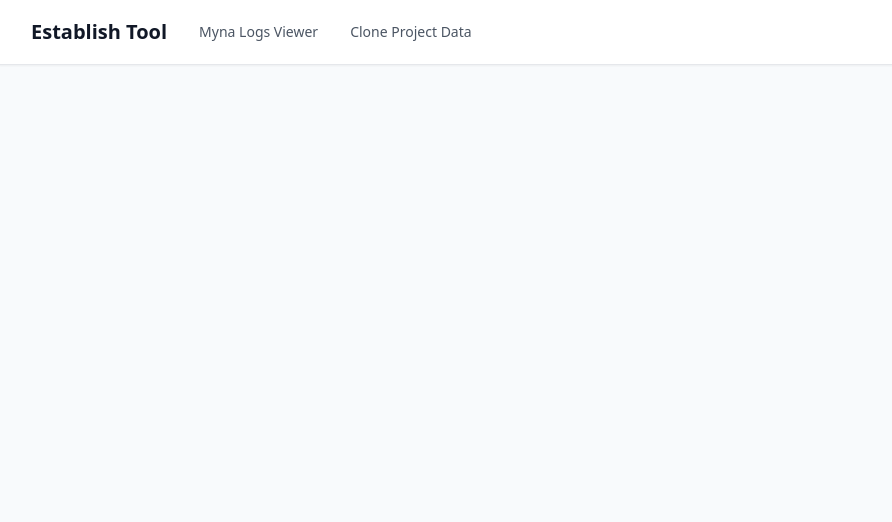
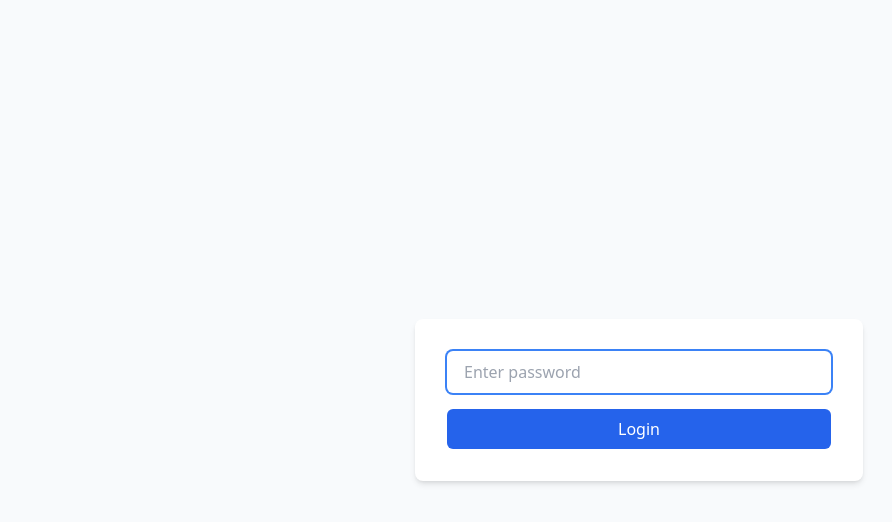
Before and after one commit to theld-zinza/establish-tool, a Vue app: page /login in a window 1280 px wide. Shown: the top 522 px of the page, without its empty margins (1-893 px from the left). Built offline with nearby package versions, Linux system fonts and the light colour scheme.

Commit message:
Update authentication

```diff
--- a/src/App.vue
+++ b/src/App.vue
@@ -1,6 +1,6 @@
 <template>
   <div id="app" class="h-screen bg-slate-50">
-    <Header />
+    <Header v-if="$route.name !== 'Login'" />
     <router-view />
   </div>
 </template>
--- a/src/router/index.js
+++ b/src/router/index.js
@@ -2,22 +2,31 @@ import { createRouter, createWebHistory } from 'vue-router'
 import Home from '../views/Home.vue'
 import MynaLogs from '../views/MynaLogs.vue'
 import CloneData from '../views/CloneData.vue'
+import Login from '../views/Login.vue'
 
 const routes = [
   {
+    path: '/login',
+    name: 'Login',
+    component: Login
+  },
+  {
     path: '/',
     name: 'Home',
-    component: Home
+    component: Home,
+    meta: { requiresAuth: true }
   },
   {
     path: '/myna-logs',
     name: 'MynaLogs',
-    component: MynaLogs
+    component: MynaLogs,
+    meta: { requiresAuth: true }
   },
   {
     path: '/clone-data',
     name: 'CloneData',
-    component: CloneData
+    component: CloneData,
+    meta: { requiresAuth: true }
   }
 ]
 
@@ -26,4 +35,20 @@ const router = createRouter({
   routes
 })
 
+router.beforeEach((to, from, next) => {
+  if (to.meta.requiresAuth) {
+    const storedPassword = localStorage.getItem('app_auth')
+    const APP_PASSWORD = import.meta.env.VITE_APP_PASSWORD
+    const isAuthenticated = storedPassword === APP_PASSWORD
+
+    if (!isAuthenticated) {
+      next({ name: 'Login' })
+    } else {
+      next()
+    }
+  } else {
+    next()
+  }
+})
+
 export default router
--- /dev/null
+++ b/src/views/Login.vue
@@ -0,0 +1,57 @@
+<template>
+  <div class="min-h-screen bg-slate-50 flex items-center justify-center">
+    <div class="bg-white p-8 rounded-lg shadow-md w-full max-w-md">
+      <form @submit.prevent="handleLogin" class="space-y-4">
+        <div>
+          <input
+            id="password"
+            v-model="password"
+            type="password"
+            class="w-full px-4 py-2 border border-gray-300 rounded-md focus:outline-none focus:ring-2 focus:ring-blue-500 focus:border-transparent"
+            placeholder="Enter password"
+            required
+            autofocus
+          />
+        </div>
+        <div v-if="error" class="text-red-600 text-sm">
+          {{ error }}
+        </div>
+        <button
+          type="submit"
+          class="w-full bg-blue-600 text-white py-2 px-4 rounded-md hover:bg-blue-700 focus:outline-none focus:ring-2 focus:ring-blue-500 focus:ring-offset-2 transition-colors"
+          :disabled="loading"
+        >
+          Login
+        </button>
+      </form>
+    </div>
+  </div>
+</template>
+
+<script setup>
+import { ref } from 'vue'
+import { useRouter } from 'vue-router'
+import { useToast } from 'vue-toastification'
+
+const router = useRouter()
+const toast = useToast()
+
+const password = ref('')
+const error = ref('')
+const loading = ref(false)
+
+const APP_PASSWORD = import.meta.env.VITE_APP_PASSWORD
+
+const handleLogin = () => {
+  error.value = ''
+  loading.value = true
+
+  if (password.value === APP_PASSWORD) {
+    localStorage.setItem('app_auth', password.value)
+    router.push('/')
+  } else {
+    error.value = 'Password is incorrect'
+    loading.value = false
+  }
+}
+</script>
```
